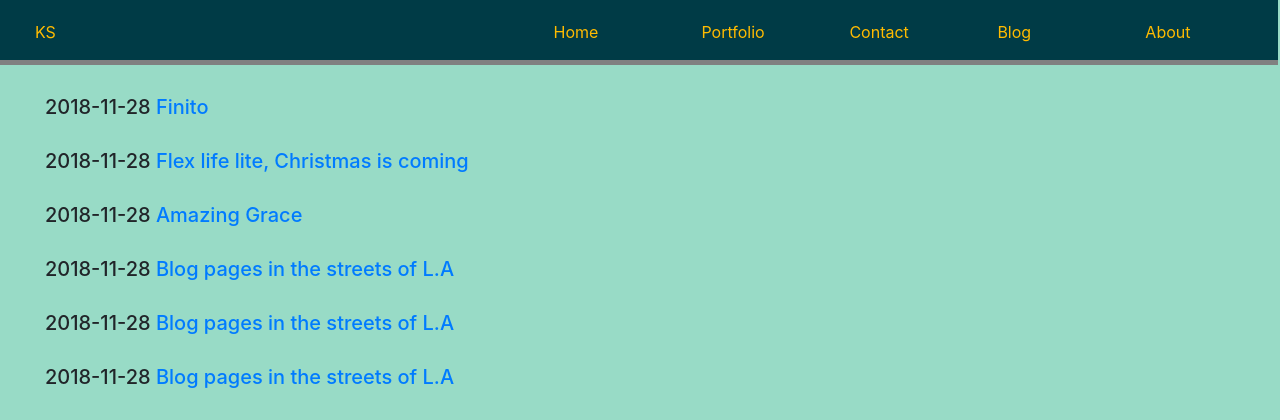
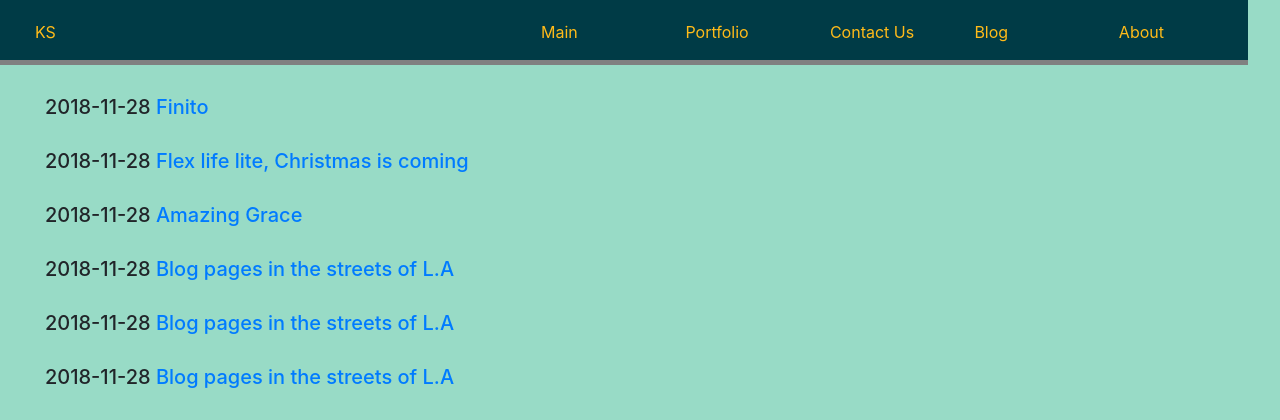
Before and after one commit to The-KS101/Django-practice, a Django app: page /blog/ in a window 1280 px wide. Shown: the top 420 px of the page. Run offline with Django 3.2, Linux system fonts and the light colour scheme; data comes from the database, SQL or seed files in the repository; some libraries are stand-ins or nearby versions.

Commit message:
Update header.html

```diff
--- a/mysite/personal/templates/personal/Sample/header.html
+++ b/mysite/personal/templates/personal/Sample/header.html
@@ -16,16 +16,16 @@
 </head>
 <body class="body" style="background-color: #98dbc6; width: 99%; ">
 	<div class="row align-items-start container-fluid " style="width:104%; margin-left: 0px;">
-		<div class="row " style="width:104%;background-color:#003b46; padding: 20px 0px 0px 10px; border-bottom: 5px solid grey; margin-left: -15px;">
+		<div class="row " style="width:100%;background-color:#003b46; padding: 20px 0px 0px 10px; border-bottom: 5px solid grey; margin-left: -15px;">
 
-			<p class="col" style="color: #FFBB00; margin-left: 10px;">KS</p>
+			<p class="col" style="color: #FFBB19; margin-left: 10px;">KS</p>
 			<ul class="col-7 list-unstyled ">
 				<div class ='row nounderline'>
-				<li class="col " ><a href="/" style="color: #FFBB00;">Home</a></li>
-				<li class="col" ><a href="/portfolio/" style="color: #FFBB00;">Portfolio</a></li>
-				<li class="col" ><a href="/contact/" style="color: #FFBB00;">Contact</a></li>
-				<li class="col" ><a href="/blog/" style="color: #FFBB00;">Blog</a></li>
-				<li class="col" ><a href="/about/" style="color: #FFBB00;">About</a></li>
+				<li class="col " ><a href="/" style="color: #FFBB19;">Main</a></li>
+				<li class="col" ><a href="/portfolio/" style="color: #FFBB19;">Portfolio</a></li>
+				<li class="col" ><a href="/contact/" style="color: #FFBB19;">Contact Us</a></li>
+				<li class="col" ><a href="/blog/" style="color: #FFBB19;">Blog</a></li>
+				<li class="col" ><a href="/about/" style="color: #FFBB19;">About</a></li>
 			</ul>
 				</div>
 
```
